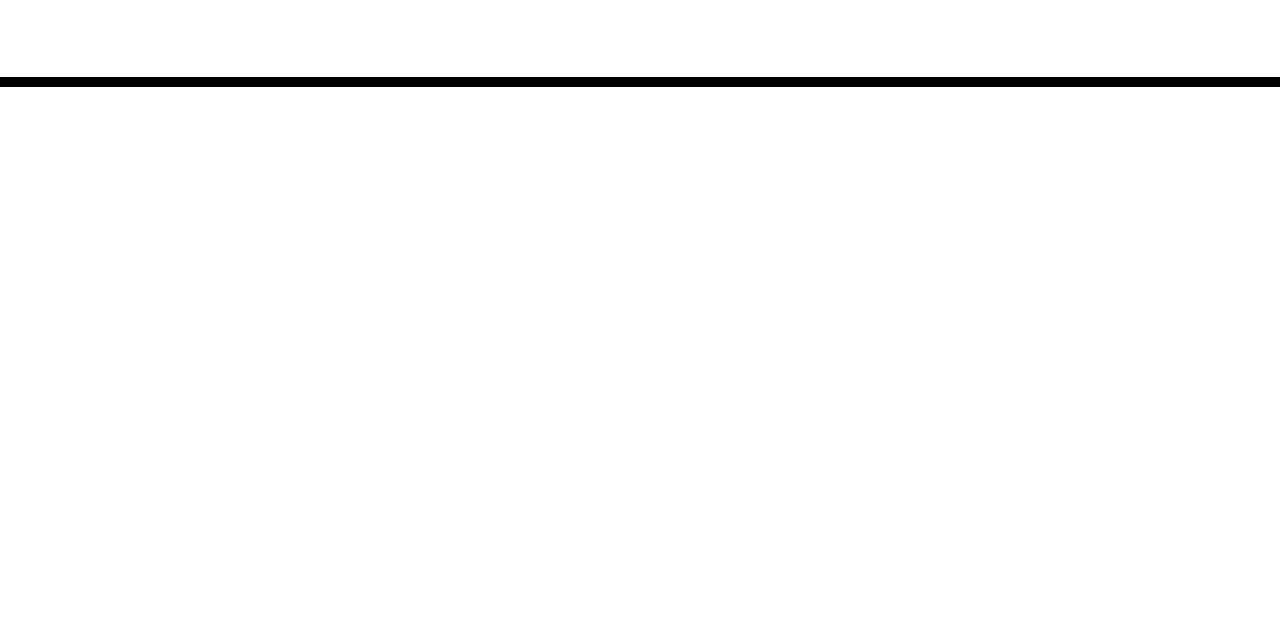
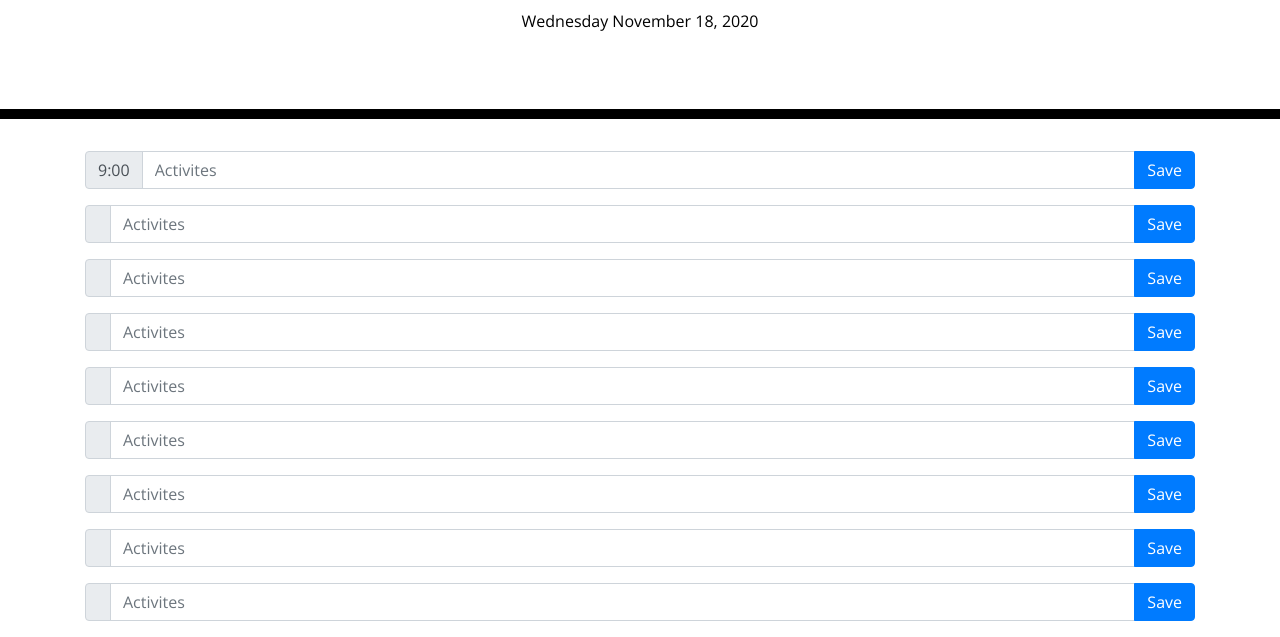
Before and after one commit to antonneturner/Calendar, a plain HTML site: page index.html in a window 1280 px wide. Shown: the part 181-818 px from the top of the page. Drawn offline with nearby package versions, Linux system fonts and the light colour scheme.

Commit message:
add 9 input rows, add times and save button, create js file

```diff
--- a/index.html
+++ b/index.html
@@ -26,10 +26,149 @@
     <header class="jumbotron">
       <h1 class="display-3">Work Day Scheduler</h1>
       <p class="lead">A simple calendar app for scheduling your work day</p>
+
+      <p>Wednesday November 18, 2020</p>
+
       <p id="currentDay" class="lead"></p>
     </header>
     <div class="container">
       <!-- Timeblocks go here -->
+
+      <div class="input-group mb-3">
+        <div class="input-group-prepend">
+          <span class="input-group-text" id="basic-addon1">9:00</span>
+        </div>
+        <input
+          type="text"
+          class="form-control"
+          placeholder="Activites"
+          aria-label="Activites"
+          aria-describedby="basic-addon1"
+        />
+        <div class="input-group-append">
+          <button type="button" class="btn btn-primary">Save</button>
+        </div>
+      </div>
+      <div class="input-group mb-3">
+        <div class="input-group-prepend">
+          <span class="input-group-text" id="basic-addon1"></span>
+        </div>
+        <input
+          type="text"
+          class="form-control"
+          placeholder="Activites"
+          aria-label="Activites"
+          aria-describedby="basic-addon1"
+        />
+        <div class="input-group-append">
+          <button type="button" class="btn btn-primary">Save</button>
+        </div>
+      </div>
+      <div class="input-group mb-3">
+        <div class="input-group-prepend">
+          <span class="input-group-text" id="basic-addon1"></span>
+        </div>
+        <input
+          type="text"
+          class="form-control"
+          placeholder="Activites"
+          aria-label="Activites"
+          aria-describedby="basic-addon1"
+        />
+        <div class="input-group-append">
+          <button type="button" class="btn btn-primary">Save</button>
+        </div>
+      </div>
+      <div class="input-group mb-3">
+        <div class="input-group-prepend">
+          <span class="input-group-text" id="basic-addon1"></span>
+        </div>
+        <input
+          type="text"
+          class="form-control"
+          placeholder="Activites"
+          aria-label="Activites"
+          aria-describedby="basic-addon1"
+        />
+        <div class="input-group-append">
+          <button type="button" class="btn btn-primary">Save</button>
+        </div>
+      </div>
+      <div class="input-group mb-3">
+        <div class="input-group-prepend">
+          <span class="input-group-text" id="basic-addon1"></span>
+        </div>
+        <input
+          type="text"
+          class="form-control"
+          placeholder="Activites"
+          aria-label="Activites"
+          aria-describedby="basic-addon1"
+        />
+        <div class="input-group-append">
+          <button type="button" class="btn btn-primary">Save</button>
+        </div>
+      </div>
+      <div class="input-group mb-3">
+        <div class="input-group-prepend">
+          <span class="input-group-text" id="basic-addon1"></span>
+        </div>
+        <input
+          type="text"
+          class="form-control"
+          placeholder="Activites"
+          aria-label="Activites"
+          aria-describedby="basic-addon1"
+        />
+        <div class="input-group-append">
+          <button type="button" class="btn btn-primary">Save</button>
+        </div>
+      </div>
+      <div class="input-group mb-3">
+        <div class="input-group-prepend">
+          <span class="input-group-text" id="basic-addon1"></span>
+        </div>
+        <input
+          type="text"
+          class="form-control"
+          placeholder="Activites"
+          aria-label="Activites"
+          aria-describedby="basic-addon1"
+        />
+        <div class="input-group-append">
+          <button type="button" class="btn btn-primary">Save</button>
+        </div>
+      </div>
+      <div class="input-group mb-3">
+        <div class="input-group-prepend">
+          <span class="input-group-text" id="basic-addon1"></span>
+        </div>
+        <input
+          type="text"
+          class="form-control"
+          placeholder="Activites"
+          aria-label="Activites"
+          aria-describedby="basic-addon1"
+        />
+        <div class="input-group-append">
+          <button type="button" class="btn btn-primary">Save</button>
+        </div>
+      </div>
+      <div class="input-group mb-3">
+        <div class="input-group-prepend">
+          <span class="input-group-text" id="basic-addon1"></span>
+        </div>
+        <input
+          type="text"
+          class="form-control"
+          placeholder="Activites"
+          aria-label="Activites"
+          aria-describedby="basic-addon1"
+        />
+        <div class="input-group-append">
+          <button type="button" id="17" class="btn btn-primary">Save</button>
+        </div>
+      </div>
     </div>
 
     <script src="https://cdnjs.cloudflare.com/ajax/libs/jquery/3.2.1/jquery.min.js"></script>
--- a/script.js
+++ b/script.js
@@ -0,0 +1,4 @@
+$('.form-control').each(function () {
+    console.log($(this))
+
+})
```
